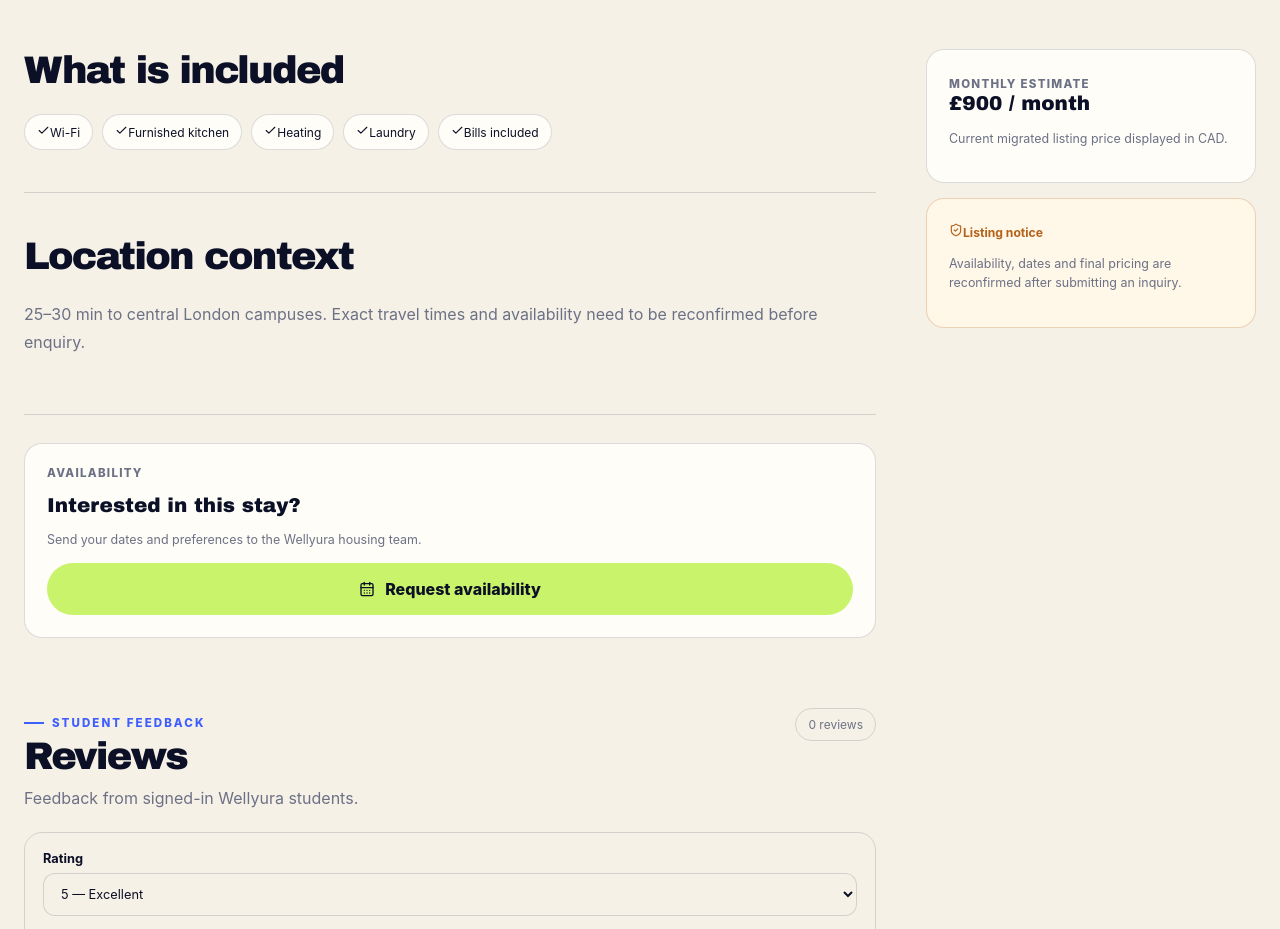
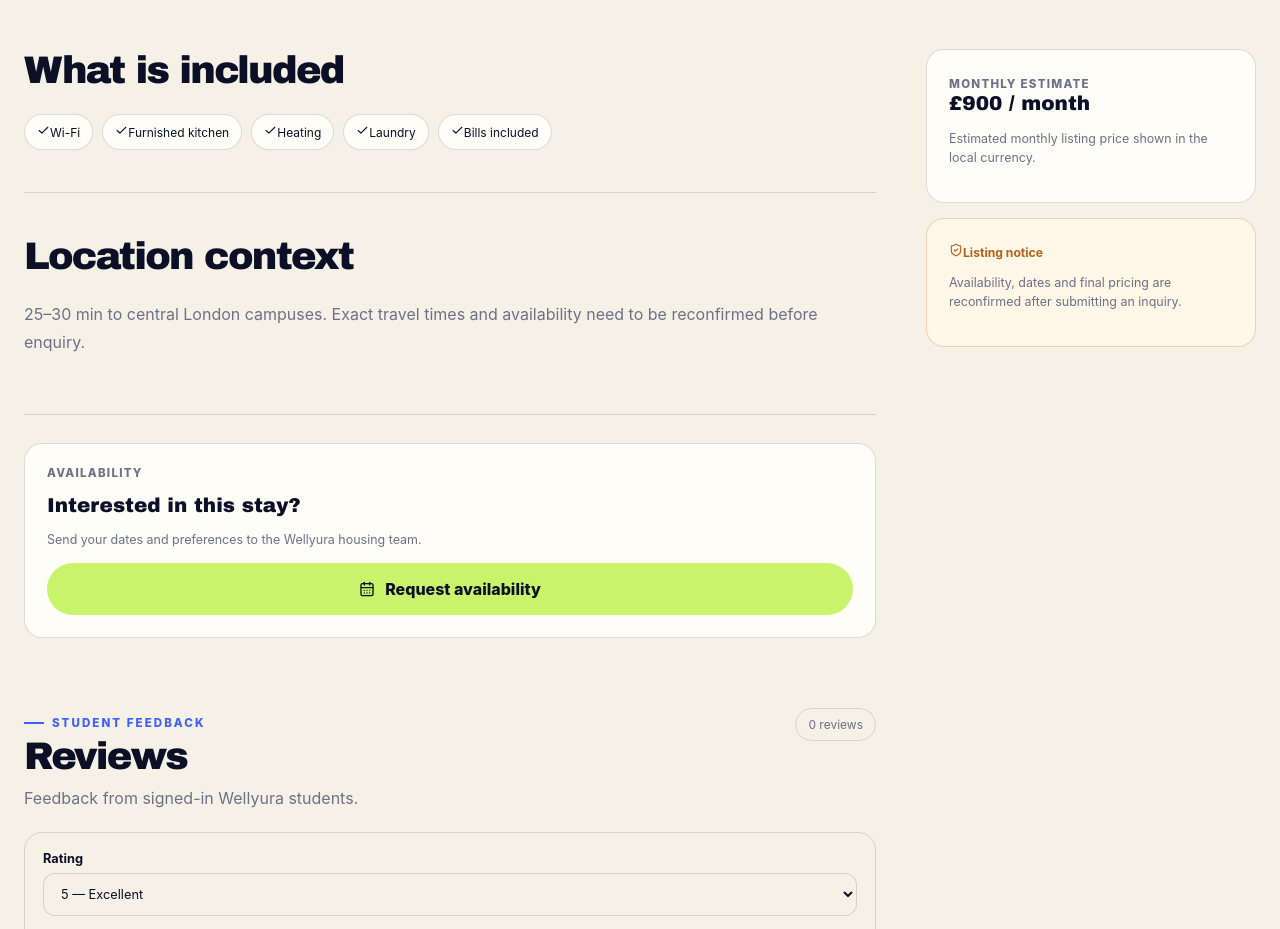
Before and after one commit to arush-07/Wellyura, a Next.js app in the folder frontend/: page /accommodation/knaresborough in a window 1280 px wide. Shown: the part 1520-2449 px from the top of the page. Built offline with nearby package versions, Linux system fonts and the light colour scheme; no server answers.

Commit message:
feat: improve accommodation filters pricing and display

```diff
--- a/frontend/src/app/accommodation/[slug]/page.tsx
+++ b/frontend/src/app/accommodation/[slug]/page.tsx
@@ -168,8 +168,7 @@ export default async function AccommodationDetailPage({
               </h3>
 
               <p>
-                Current migrated listing price
-                displayed in CAD.
+                Estimated monthly listing price shown in the local currency.
               </p>
             </div>
 
```
